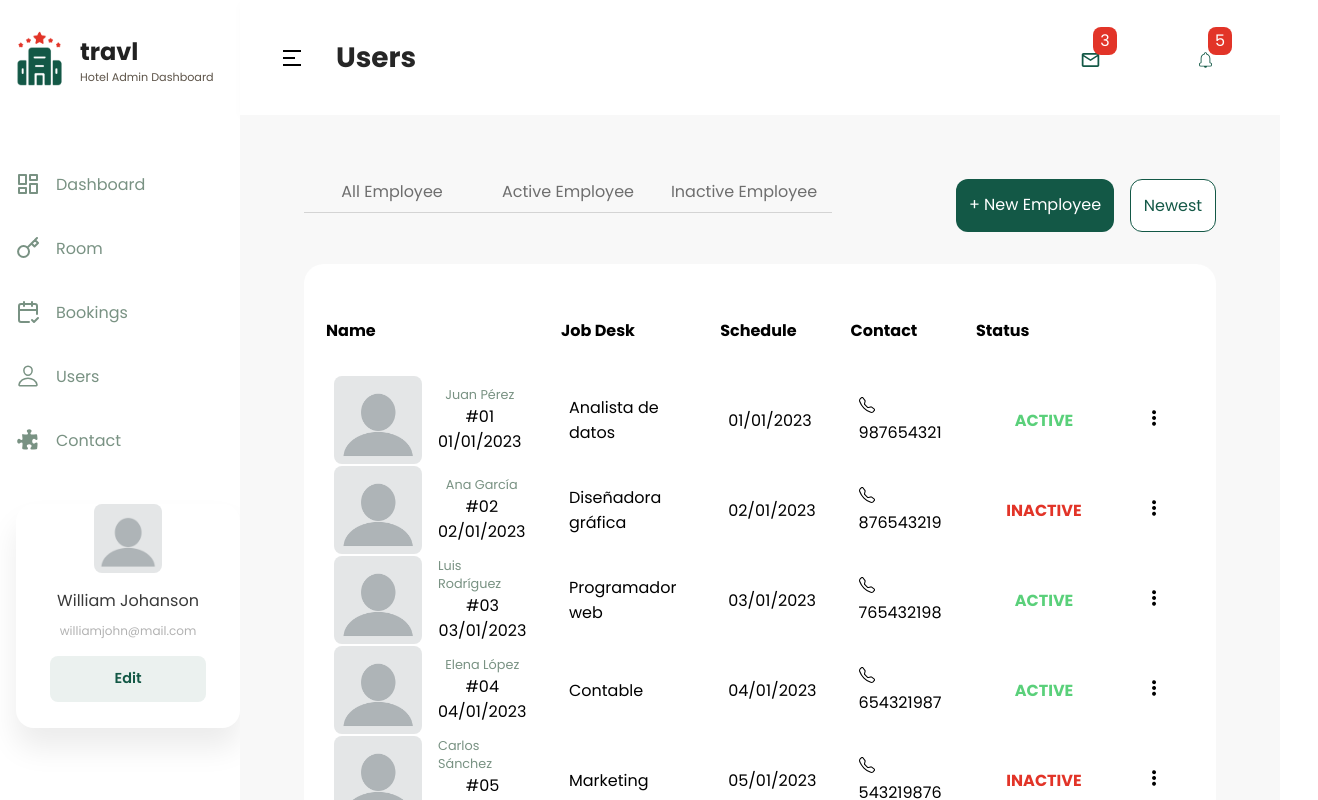
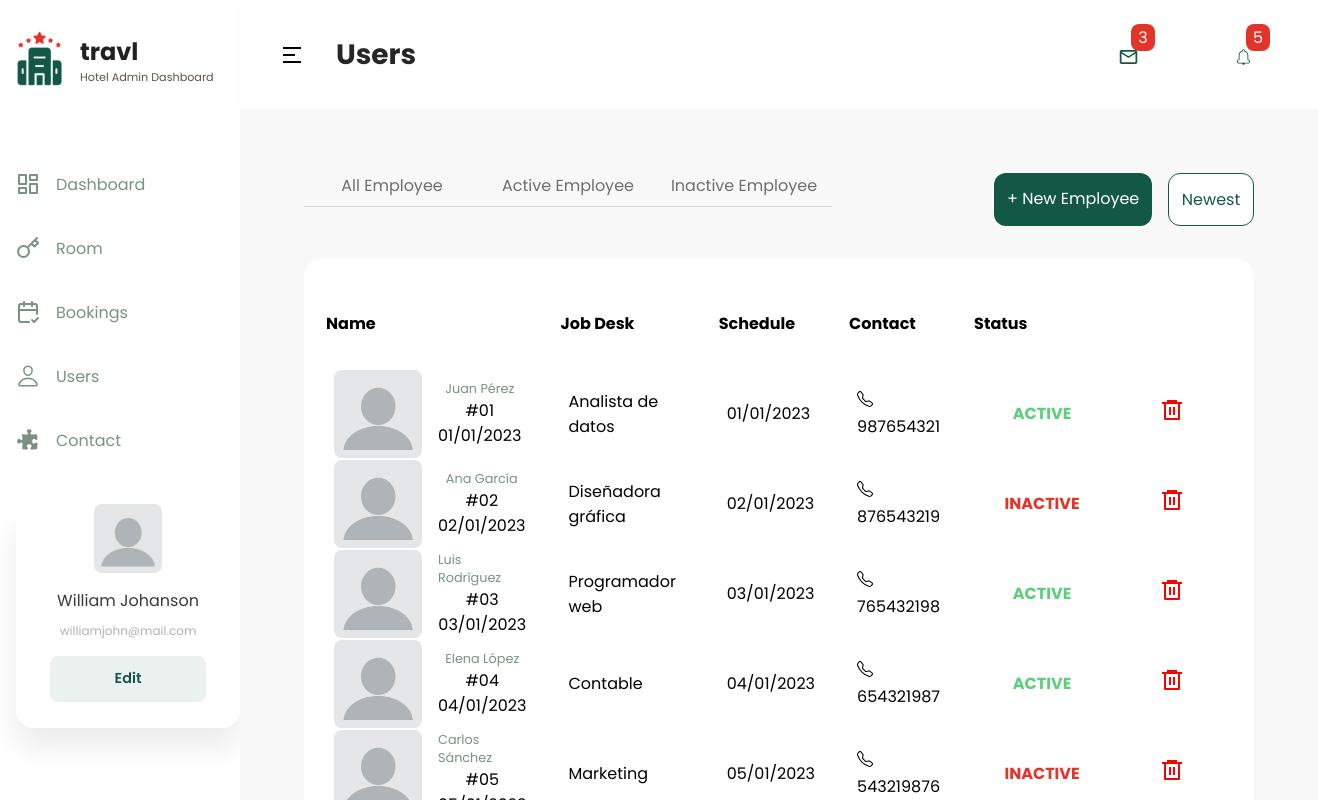
Before and after one commit to JavierSalazarG/dashboard-Hotel-Miranda, a React (Vite) app: page /Users in a window 1280 px wide. Shown: the top 800 px of the page, 1318 px wide, since content can reach past the window. Built offline with nearby package versions, Linux system fonts and the light colour scheme.

Commit message:
finish add user

```diff
--- a/package.json
+++ b/package.json
@@ -20,6 +20,7 @@
     "react-id-generator": "^3.0.2",
     "react-redux": "^8.1.3",
     "react-router-dom": "^6.19.0",
+    "reactjs-popup": "^2.0.6",
     "styled-components": "^6.1.1",
     "swiper": "^11.0.4"
   },
--- a/src/components/tables/Concierge.jsx
+++ b/src/components/tables/Concierge.jsx
@@ -1,7 +1,7 @@
-import { SlOptionsVertical } from "react-icons/sl";
-import { users } from "../../data/user";
 import { BsTelephone } from "react-icons/bs";
-import { useNavigate } from "react-router-dom";
+
+import { useDispatch } from "react-redux";
+import { deletedUsers } from "../../features/users/UsersSlice";
 import {
   TableStyled,
   TrStyled,
@@ -13,12 +13,18 @@ import {
   DivTextStyled,
   TrTitleStyled,
   Spinner,
+  IconDeletedStyled,
+  ButtonDelete,
 } from "./TableStyled";
 
 export const Concierge = ({ loading, UsersList }) => {
-  const navigate = useNavigate();
-  const HanderClick = (id) => {
-    navigate(`/Concierge/${id}`);
+  const dispatch = useDispatch();
+
+  const HandleDeleted = (id, event) => {
+    if (event) {
+      event.stopPropagation();
+    }
+    dispatch(deletedUsers(id));
   };
   return (
     <TableStyled>
@@ -35,12 +41,7 @@ export const Concierge = ({ loading, UsersList }) => {
         ) : (
           UsersList &&
           UsersList.map((user) => (
-            <TrStyled
-              onClick={() => {
-                HanderClick(user.id);
-              }}
-              key={user.id}
-            >
+            <TrStyled key={user.id}>
               <td>
                 <DivImgStyled>
                   <ImgPerfilStyled src={user.foto} />
@@ -65,7 +66,16 @@ export const Concierge = ({ loading, UsersList }) => {
                 )}
               </td>
               <td>
-                <SlOptionsVertical />
+                <ButtonDelete
+                  onClick={() => HandleDeleted(user.id)}
+                  className="button"
+                >
+                  {open ? (
+                    <IconDeletedStyled $color="red" />
+                  ) : (
+                    <IconDeletedStyled $color="#135846" />
+                  )}
+                </ButtonDelete>
               </td>
             </TrStyled>
           ))
--- a/src/components/tables/TableStyled.js
+++ b/src/components/tables/TableStyled.js
@@ -1,5 +1,5 @@
 import styled from "styled-components";
-
+import { RiDeleteBin6Line } from "react-icons/ri";
 export const TableStyled = styled.table`
   margin: 0 auto;
   width: 100%;
@@ -253,3 +253,17 @@ export const PopUpStyled = styled.span`
     cursor: pointer;
   }
 `;
+export const ButtonDelete = styled.button`
+  background: transparent;
+  border: none;
+  padding: 1rem;
+  cursor: pointer;
+  :hover {
+    box-shadow: 0px 10px 30px #00000114;
+  }
+`;
+export const IconDeletedStyled = styled(RiDeleteBin6Line)`
+  color: ${(props) => props.$color};
+  width: 1.5rem;
+  height: 1.5rem;
+`;
--- a/src/features/users/UsersSlice.js
+++ b/src/features/users/UsersSlice.js
@@ -12,12 +12,22 @@ export const UserSlice = createSlice({
     addUsers: (state, action) => {
       state.data = [action.payload, ...state.data];
     },
+    deletedUsers: (state, action) => {
+      state.data = state.data.filter((user) => user.id !== action.payload);
+
+      state.data = [...state.data];
+    },
   },
   extraReducers: (builder) => {
     builder
       .addCase(getUsersListFromAPIThunk.fulfilled, (state, action) => {
         state.status = "fulfilled";
-        state.data = [...state.data, ...action.payload];
+        const uniqueData = action.payload.filter(
+          (newUser) =>
+            !state.data.some((existingUser) => existingUser.id === newUser.id)
+        );
+
+        state.data = [...state.data, ...uniqueData];
       })
       .addCase(getUsersListFromAPIThunk.rejected, (state, action) => {
         state.status = "rejected";
@@ -32,7 +42,7 @@ export const UserSlice = createSlice({
   },
 });
 
-export const { addUsers } = UserSlice.actions;
+export const { addUsers, deletedUsers } = UserSlice.actions;
 export const getUsersData = (state) => state.user.data;
 export const getUsersStatus = (state) => state.user.status;
 export const getUsersError = (state) => state.user.error;
--- a/src/pages/Concierge/ConciergePage.jsx
+++ b/src/pages/Concierge/ConciergePage.jsx
@@ -4,6 +4,7 @@ import { MainStyled } from "../stytedPages";
 import { useState, useEffect } from "react";
 import { useDispatch, useSelector } from "react-redux";
 import { getUsersListFromAPIThunk } from "../../features/users/usersThunk.js";
+import { deletedUsers } from "../../features/users/UsersSlice.js";
 import {
   getUsersData,
   getUsersStatus,
```
Also changed, not shown: 1 other file (tests, documents, lock files or other folders).
